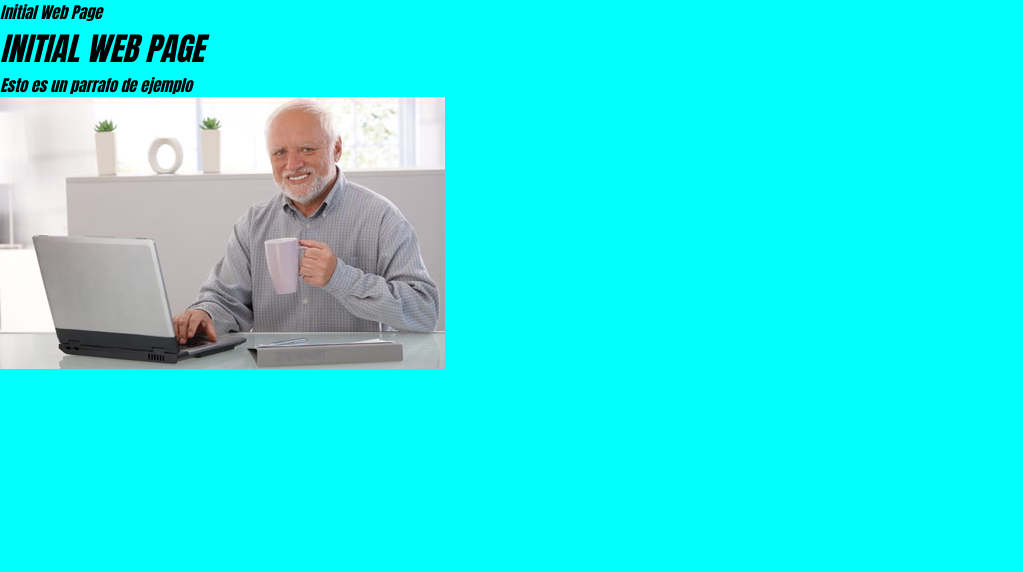
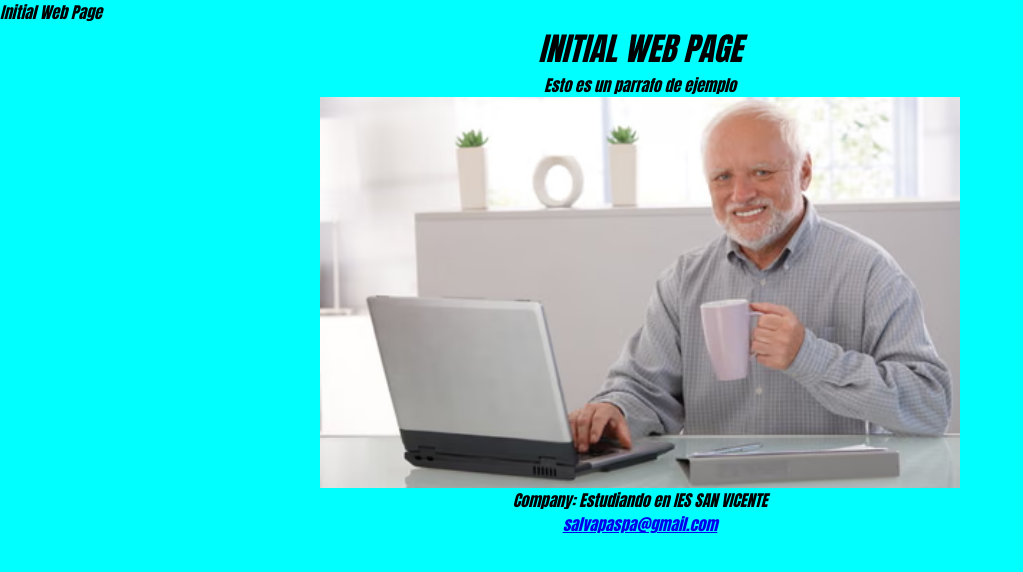
Before and after one commit to Xiflus/Exercise_Unit5_website-, a plain HTML site: page index.html in a window 1280 px wide. Shown: the whole page, without its empty margins (0-1023 px from the left). Drawn offline with Linux system fonts and the light colour scheme.

Commit message:
Contact information

```diff
--- a/index.html
+++ b/index.html
@@ -9,6 +9,12 @@
   <body>
     <h1>INITIAL WEB PAGE</h1>
     <p>Esto es un parrafo de ejemplo</p>
-    <img src="./img/picture.jpg" alt="study is fun" />
+    <p>
+      <img src="./img/picture.jpg" alt="study is fun" />
+    </p>
+    <footer>
+      <p>Company: Estudiando en IES SAN VICENTE</p>
+      <p><a href="mailto:salvapaspa@gmail.com">salvapaspa@gmail.com</a></p>
+    </footer>
   </body>
 </html>
--- a/style/styles.css
+++ b/style/styles.css
@@ -9,3 +9,18 @@ body {
   background-color: aqua;
   font-style: oblique;
 }
+
+h1 {
+  display: flex;
+  justify-content: center;
+}
+
+p {
+  display: flex;
+  justify-content: center;
+}
+
+img {
+  height: 50%;
+  width: 50%;
+}
```
